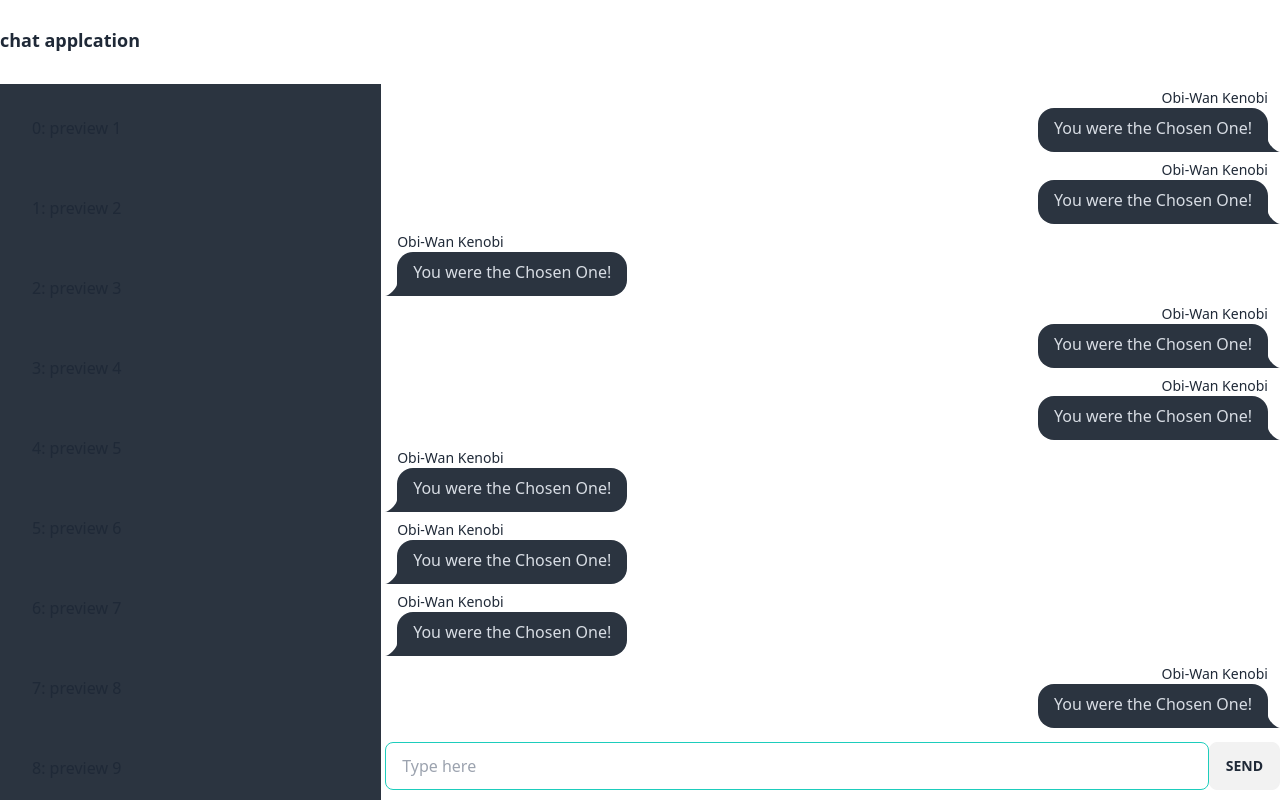
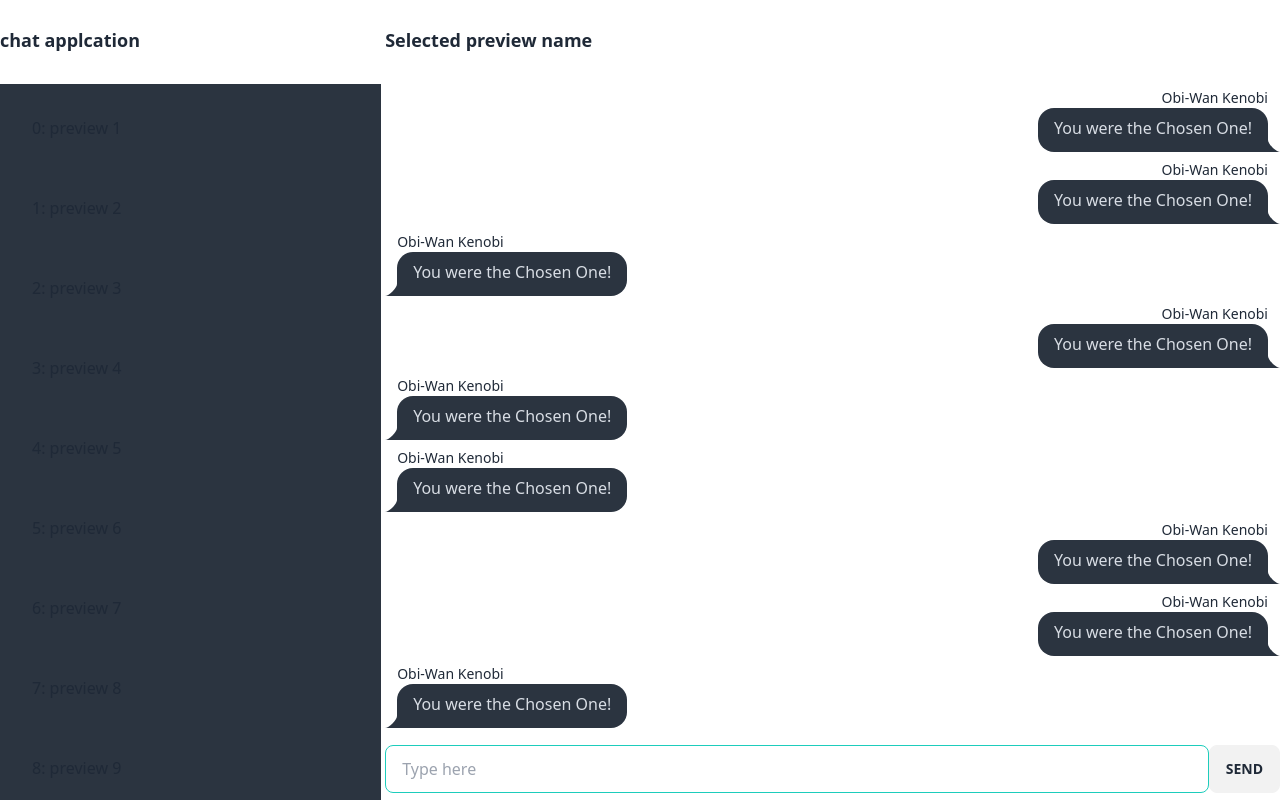
Before and after one commit to ReadyCodeToUse/go-svelte-websocket-chat, a SvelteKit app in the folder client/: page / in a window 1280 px wide. Built offline with nearby package versions, Linux system fonts and the light colour scheme.

Commit message:
[UPDATE] room component

```diff
--- a/client/src/lib/components/message.svelte
+++ b/client/src/lib/components/message.svelte
@@ -1,3 +1,6 @@
+<script context="module">
+
+</script>
 <script>
     /** @type {boolean} */
     export let sender
--- a/client/src/lib/components/room.svelte
+++ b/client/src/lib/components/room.svelte
@@ -1,15 +1,20 @@
 <script>
 	import Message from './message.svelte';
+
+    /** @type {{sender:boolean}[]} */
+	export let messages = [
+        { sender: true },
+        { sender: true },
+        { sender: false },
+        { sender: true },
+        { sender: false },
+        { sender: false },
+        { sender: true },
+        { sender: true },
+        { sender: false },
+    ];
 </script>
 
-<!-- <div class="flex flex-col overflow-y-auto">
-	<Message sender={true} />
-	<Message sender={true} />
-	<Message sender={false} />
-	<Message sender={true} />
-	<Message sender={true} />
-	<Message sender={false} />
-	<Message sender={false} />
-	<Message sender={false} />
-	<Message sender={true} />
-</div> -->
+{#each messages as message}
+    <Message sender={message.sender} />
+{/each}
--- a/client/src/routes/+page.svelte
+++ b/client/src/routes/+page.svelte
@@ -1,6 +1,5 @@
 <script>
 	import Chatbox from '$lib/components/chatbox.svelte';
-	import Message from '$lib/components/message.svelte';
 	import Preview from '$lib/components/preview.svelte';
 	import Room from '$lib/components/room.svelte';
 	import { onMount } from 'svelte';
@@ -57,10 +56,13 @@
 </script>
 
 <main class="grid grid-cols-10 grid-rows-auto gap-1 content-start h-screen max-h-screen">
-	<div class="row-span-1 col-span-full h-20 flex items-center">
+	<div class="row-span-1 col-start-1 col-end-4 h-20 flex items-center">
 		<h1 class="text-lg font-bold">chat applcation</h1>
 	</div>
-	<div class="col-start-1 col-span-3 row-start-2 row-span-2 h-auto overflow-auto">
+	<div class="row-span-1 col-start-4 col-span-full h-20 flex items-center">
+		<h1 class="text-lg font-bold">Selected preview name</h1>
+	</div>
+	<div class="col-start-1 col-span-3 row-start-2 row-span-3 h-auto overflow-auto">
 		{#each titles as title, i}
 			<a
 				class="w-full"
@@ -73,7 +75,7 @@
 			</a>
 		{/each}
 	</div>
-	<div class="col-start-4 col-span-full row-start-2 h-auto overflow-auto">
+	<div class="col-start-4 col-span-full row-start-2 row-span-2 h-auto overflow-auto">
 
 		<!-- <Message sender={true}/>
 		<Message sender={true}/>
@@ -82,20 +84,11 @@
 		<Message sender={true}/>
 		<Message sender={false}/> -->
 
-		<!-- <Room /> -->
-			<Message sender={true} />
-			<Message sender={true} />
-			<Message sender={false} />
-			<Message sender={true} />
-			<Message sender={true} />
-			<Message sender={false} />
-			<Message sender={false} />
-			<Message sender={false} />
-			<Message sender={true} />
+		<Room />
 		<!-- <div class="sticky bottom-0">
 		</div> -->
 	</div>
-	<div class="col-start-4 col-span-full row-start-3 h-auto overflow-auto">
+	<div class="col-start-4 col-span-full row-start-4 row-span-1 h-auto overflow-auto">
 		<Chatbox/>
 	</div>
 </main>
```
